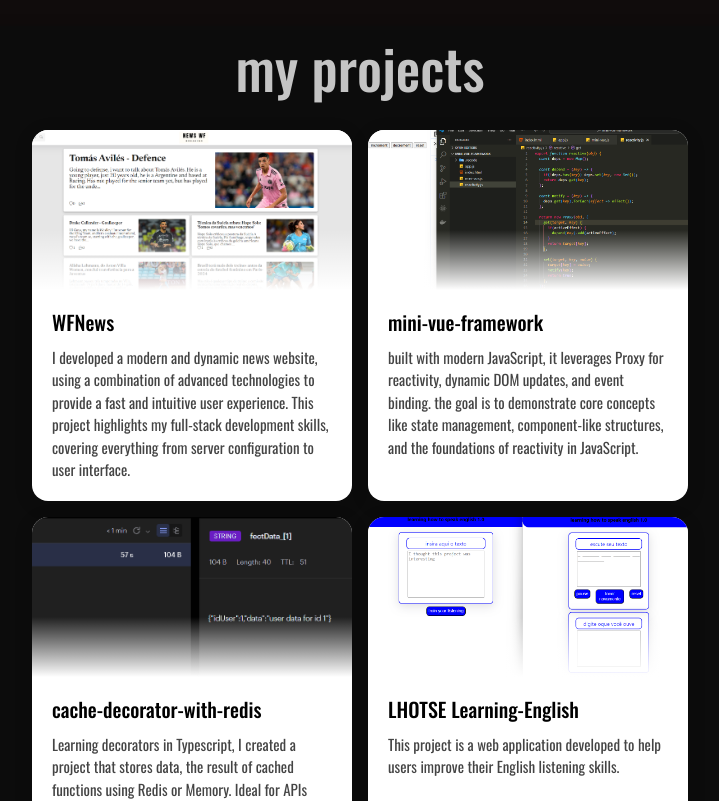
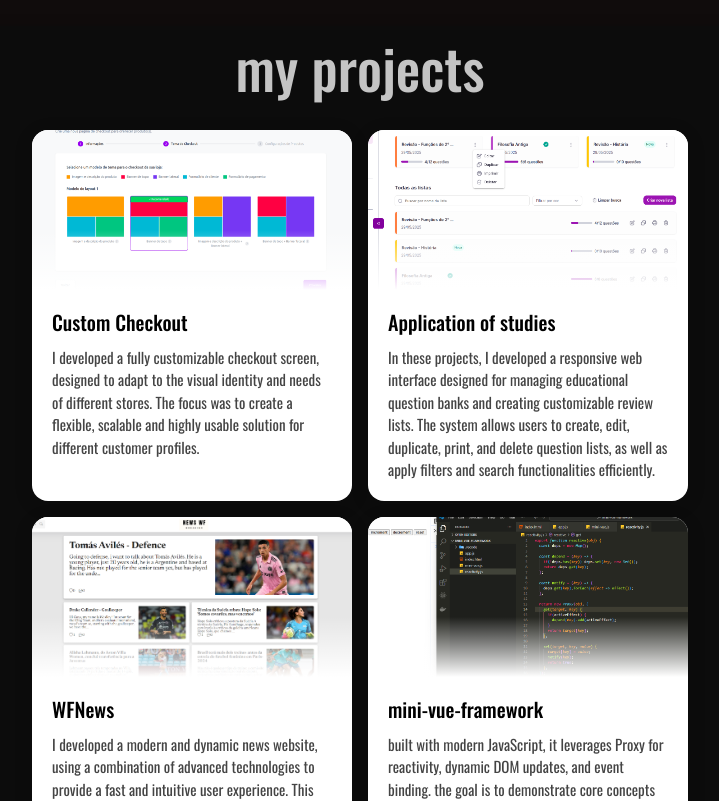
Before and after one commit to Weslley03/website-weslleydev, a React (Vite) app: page /weslley-projects in a window 1280 px wide. Shown: the top 801 px of the page, without its empty margins (280-999 px from the left). Built offline with nearby package versions, Linux system fonts and the light colour scheme.

Commit message:
added one more project

```diff
--- a/src/pages/Home/Home.jsx
+++ b/src/pages/Home/Home.jsx
@@ -39,8 +39,8 @@ function Home(){
                     <DivParteTextual>
                         <DivTexto>
                             <h1> Welcome Outsider</h1>
-                            <p>my name is Weslley, i'm a fullstack developer and i have a few years of experience in the market. i currently work in an EdTech and as a freelancer, and this way, i developed technical and non-technical skills, such as teamwork and excellent problem solving.</p>
-                            <p>i'm proficient in Node.js development, building applications with <strong style={{color: '#EED81C'}}>JavaScript</strong>, taking care of issues such as scalability, performance, code readability and proper use of tools. I really like using <strong style={{color: '#3178C5'}}>TypeScript</strong> for the backend side, i belive it brings confidence to the code and i can use all my Javascript knowledge. I prioritize testing in my Applications and i like to use libs and frameworks like <strong style={{color: '#EA2859'}}>Nest.js</strong> and <strong style={{color: '#3998B6'}}>React.js</strong> to make my live as a developer easier.</p>
+                            <p>my name is Weslley, i`m a fullstack developer and i have a few years of experience in the market. i currently work in an EdTech and as a freelancer, and this way, i developed technical and non-technical skills, such as teamwork and excellent problem solving.</p>
+                            <p>i`m proficient in Node.js development, building applications with <strong style={{color: '#EED81C'}}>JavaScript</strong>, taking care of issues such as scalability, performance, code readability and proper use of tools. I really like using <strong style={{color: '#3178C5'}}>TypeScript</strong> for the backend side, i belive it brings confidence to the code and i can use all my Javascript knowledge. I prioritize testing in my Applications and i like to use libs and frameworks like <strong style={{color: '#EA2859'}}>Nest.js</strong> and <strong style={{color: '#3998B6'}}>React.js</strong> to make my live as a developer easier.</p>
                             <Link to={'/weslley-projects'} style={{textDecoration:'none'}}>
                                 <Label> my projects... </Label>
                             </Link>
--- a/src/pages/Projects/Projects.jsx
+++ b/src/pages/Projects/Projects.jsx
@@ -2,7 +2,7 @@ import styled from "styled-components";
 import Card from "../../components/Card";
 
 import wfnews from '../../assets/wfnews.png';
-import lhotse from '../../assets/lhotse.png';
+import educationScreen from '../../assets/educationScreen.png';
 import checkout from '../../assets/checkout.png';
 import miniVueFramework from '../../assets/miniVueFramework.png';
 import cacheDecoratorRedis from '../../assets/cacheDecoratorRedis.png';
@@ -49,6 +49,16 @@ const Title = styled.h1`
 
 const myProjects = [
   {
+    image: checkout,
+    title: 'Custom Checkout',
+    description: 'I developed a fully customizable checkout screen, designed to adapt to the visual identity and needs of different stores. The focus was to create a flexible, scalable and highly usable solution for different customer profiles.'
+  },
+  {
+    image: educationScreen,
+    title: 'Application of studies',
+    description: 'In these projects, I developed a responsive web interface designed for managing educational question banks and creating customizable review lists. The system allows users to create, edit, duplicate, print, and delete question lists, as well as apply filters and search functionalities efficiently.'
+  },
+  {
     image: wfnews,
     title: 'WFNews',
     description: 'I developed a modern and dynamic news website, using a combination of advanced technologies to provide a fast and intuitive user experience. This project highlights my full-stack development skills, covering everything from server configuration to user interface.'
@@ -63,16 +73,6 @@ const myProjects = [
     title: 'cache-decorator-with-redis',
     description: 'Learning decorators in Typescript, I created a project that stores data, the result of cached functions using Redis or Memory. Ideal for APIs that return heavy or complex data. Project developed with Typescript, Redis and Modular Architecture.'
   },
-  {
-    image: lhotse,
-    title: 'LHOTSE Learning-English',
-    description: 'This project is a web application developed to help users improve their English listening skills.'
-  },
-  {
-    image: checkout,
-    title: 'Custom Checkout',
-    description: 'I developed a fully customizable checkout screen, designed to adapt to the visual identity and needs of different stores. The focus was to create a flexible, scalable and highly usable solution for different customer profiles.'
-  },
 ];
 
 function Projects(){
@@ -84,6 +84,7 @@ function Projects(){
               myProjects.map((project) => {
                 return (
                   <Card
+                    key={project.title}
                     image={project.image}
                     title={project.title}
                     description={project.description}
```
Also changed, not shown: src/assets/educationScreen.png (added), src/assets/lhotse.png (deleted).
